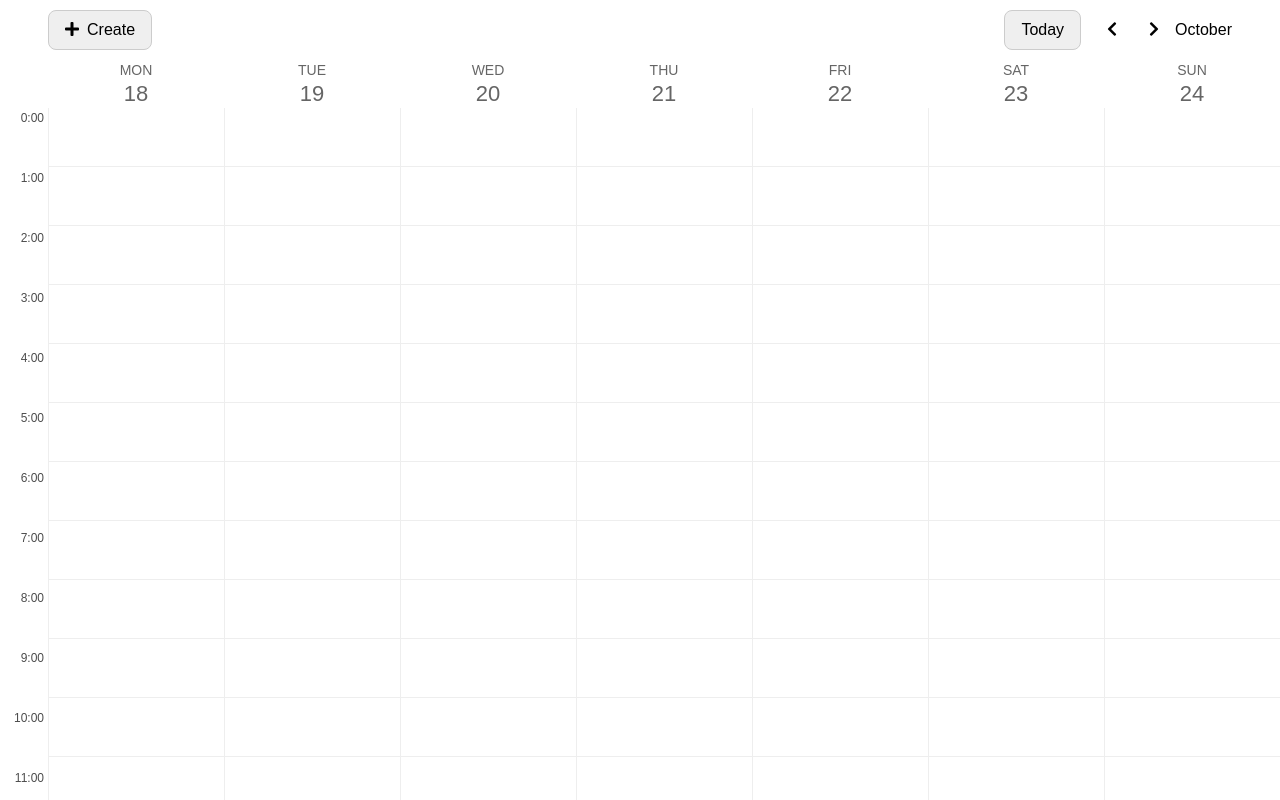
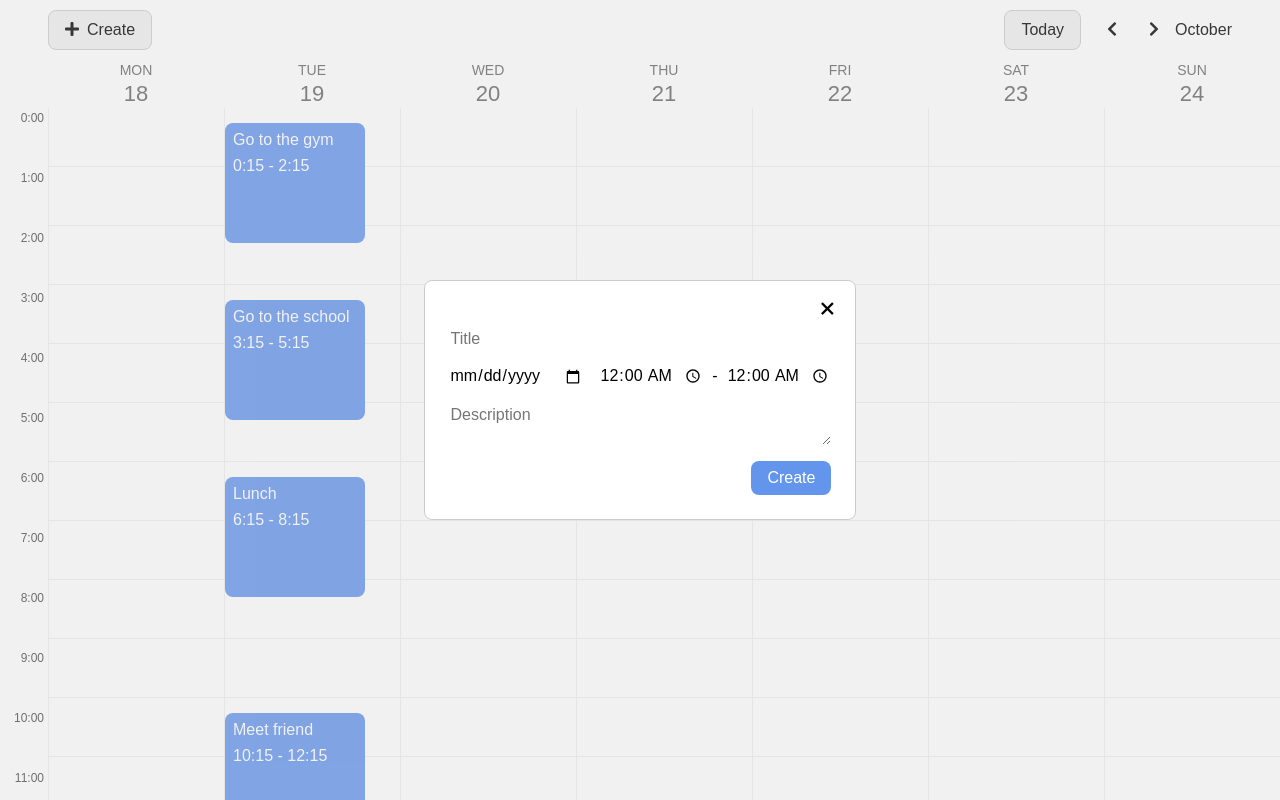
Before and after one commit to RostyslavOstapyak/calendar-react, a React app: page / in a window 1280 px wide. Both pictures are taken after a click on the button "Create". Built offline with nearby package versions, Linux system fonts and the light colour scheme.

Commit message:
aded modal and option to close it start foming new event object

```diff
--- a/src/App.jsx
+++ b/src/App.jsx
@@ -2,6 +2,7 @@ import React, { useState } from "react";
 import moment from "moment";
 import Header from "./components/header/Header.jsx";
 import Calendar from "./components/calendar/Calendar.jsx";
+import Modal from "./components/modal/Modal.jsx";
 
 import { getWeekStartDate, generateWeekRange } from "../src/utils/dateUtils.js";
 
@@ -9,6 +10,7 @@ import "./common.scss";
 
 const App = () => {
   const [weekStartDate, setWeekStartDate] = useState(new Date());
+  const [isShowModal, setIsShowModal] = useState(false);
 
   const weekDates = generateWeekRange(getWeekStartDate(weekStartDate));
 
@@ -28,6 +30,50 @@ const App = () => {
     setWeekStartDate(new Date());
   };
 
+  const toggleModal = (e) => {
+    const target = e.target;
+    if (
+      target.classList.contains("create-event-btn") ||
+      target.classList.contains("create-event__close-btn") ||
+      target.classList.contains("overlay")
+    ) {
+      setIsShowModal(!isShowModal);
+    }
+  };
+
+  const getMaxId = () => {};
+
+  const createEvent = (e, eventData) => {
+    e.preventDefault();
+    console.log(eventData);
+
+    const { date, description, endTime, startTime, title } = eventData;
+
+    // date: "2021-10-19";
+    // description: "wfw";
+    // endTime: "04:00";
+    // startTime: "03:00";
+    // title: "wfw";
+
+    const newId = getMaxId() + 1;
+
+    const newEvent = {
+      id: newId,
+      title,
+      description,
+      dateFrom: new Date(date).setHours(startTime),
+      dateTo: new Date(date).setHours(endTime),
+    };
+
+    //   {
+    //   id: 3,
+    //   title: "Lunch",
+    //   description: "",
+    //   dateFrom: new Date(2021, 9, 19, 6, 15),
+    //   dateTo: new Date(2021, 9, 19, 8, 15),
+    // },
+  };
+
   return (
     <>
       <Header
@@ -35,7 +81,11 @@ const App = () => {
         goNextWeek={goNextWeek}
         goPrevWeek={goPrevWeek}
         goToday={goToday}
+        showModal={toggleModal}
       />
+      {isShowModal && (
+        <Modal closeModal={toggleModal} onCreateEvent={createEvent} />
+      )}
       <Calendar weekDates={weekDates} />
     </>
   );
--- a/src/components/header/Header.jsx
+++ b/src/components/header/Header.jsx
@@ -4,7 +4,7 @@ import { months } from "../../utils/dateUtils.js";
 
 import "./header.scss";
 
-const Header = ({ weekDates, goPrevWeek, goNextWeek, goToday }) => {
+const Header = ({ weekDates, goPrevWeek, goNextWeek, goToday, showModal }) => {
   let displayedMonth;
   if (weekDates[0].getMonth() === weekDates[weekDates.length - 1].getMonth()) {
     displayedMonth = months[weekDates[0].getMonth()];
@@ -16,7 +16,7 @@ const Header = ({ weekDates, goPrevWeek, goNextWeek, goToday }) => {
 
   return (
     <header className="header">
-      <button className="button create-event-btn">
+      <button className="button create-event-btn" onClick={showModal}>
         <i className="fas fa-plus create-event-btn__icon"></i>Create
       </button>
       <div className="navigation">
--- a/src/components/modal/Modal.jsx
+++ b/src/components/modal/Modal.jsx
@@ -1,31 +1,64 @@
-import React, { Component } from "react";
+import React, { useState } from "react";
 
 import "./modal.scss";
 
-class Modal extends Component {
-  render() {
+const Modal = ({ onCreateEvent, closeModal }) => {
+  const [eventData, setEventData] = useState({
+    title: "",
+    description: "",
+    date: "",
+    startTime: "00:00",
+    endTime: "00:00",
+  });
+
+  const { title, description, date, startTime, endTime } = eventData;
+
+  const handleChange = (event) => {
+    const { name, value } = event.target;
+    setEventData({
+      ...eventData,
+      [name]: value,
+    });
+  };
+
   return (
-      <div className="modal overlay">
+    <div className="modal overlay" onClick={closeModal}>
       <div className="modal__content">
         <div className="create-event">
-            <button className="create-event__close-btn">+</button>
-            <form className="event-form">
+          <button className="create-event__close-btn" onClick={closeModal}>
+            +
+          </button>
+          <form
+            onSubmit={(e) => onCreateEvent(e, eventData)}
+            className="event-form"
+          >
             <input
+              onChange={handleChange}
+              value={title}
               type="text"
               name="title"
               placeholder="Title"
               className="event-form__field"
             />
             <div className="event-form__time">
-                <input type="date" name="date" className="event-form__field" />
+              <input
+                onChange={handleChange}
+                value={date}
+                type="date"
+                name="date"
+                className="event-form__field"
+              />
               <input
                 type="time"
                 name="startTime"
                 className="event-form__field"
-                  onChange={this.handleChange}
+                onChange={handleChange}
+                value={startTime}
               />
               <span>-</span>
               <input
+                onChange={handleChange}
+                value={endTime}
                 type="time"
                 name="endTime"
                 className="event-form__field"
@@ -35,6 +68,8 @@ class Modal extends Component {
               name="description"
               placeholder="Description"
               className="event-form__field"
+              onChange={handleChange}
+              value={description}
             ></textarea>
             <button type="submit" className="event-form__submit-btn">
               Create
@@ -44,7 +79,6 @@ class Modal extends Component {
       </div>
     </div>
   );
-  }
-}
+};
 
 export default Modal;
--- a/src/gateway/events.js
+++ b/src/gateway/events.js
@@ -3,29 +3,29 @@ const events = [
     id: 1,
     title: "Go to the gym",
     description: "some text here",
-    dateFrom: new Date(2020, 8, 15, 10, 15),
-    dateTo: new Date(2020, 8, 15, 15, 0),
+    dateFrom: new Date(2021, 9, 19, 0, 15),
+    dateTo: new Date(2021, 9, 19, 2, 15),
   },
   {
     id: 2,
     title: "Go to the school",
     description: "hello, 2 am",
-    dateFrom: new Date(2020, 8, 16, 10, 15),
-    dateTo: new Date(2020, 8, 16, 11, 0),
+    dateFrom: new Date(2021, 9, 19, 3, 15),
+    dateTo: new Date(2021, 9, 19, 5, 15),
   },
   {
     id: 3,
     title: "Lunch",
     description: "",
-    dateFrom: new Date(2020, 8, 17, 10, 30),
-    dateTo: new Date(2020, 8, 17, 11, 30),
+    dateFrom: new Date(2021, 9, 19, 6, 15),
+    dateTo: new Date(2021, 9, 19, 8, 15),
   },
   {
     id: 4,
     title: "Meet friend",
     description: "at the cafe",
-    dateFrom: new Date(2020, 8, 25, 10, 30),
-    dateTo: new Date(2020, 8, 25, 11, 0),
+    dateFrom: new Date(2021, 9, 19, 10, 15),
+    dateTo: new Date(2021, 9, 19, 12, 15),
   },
 ];
 
```
Lines whose indentation alone changed are shown as unchanged.
